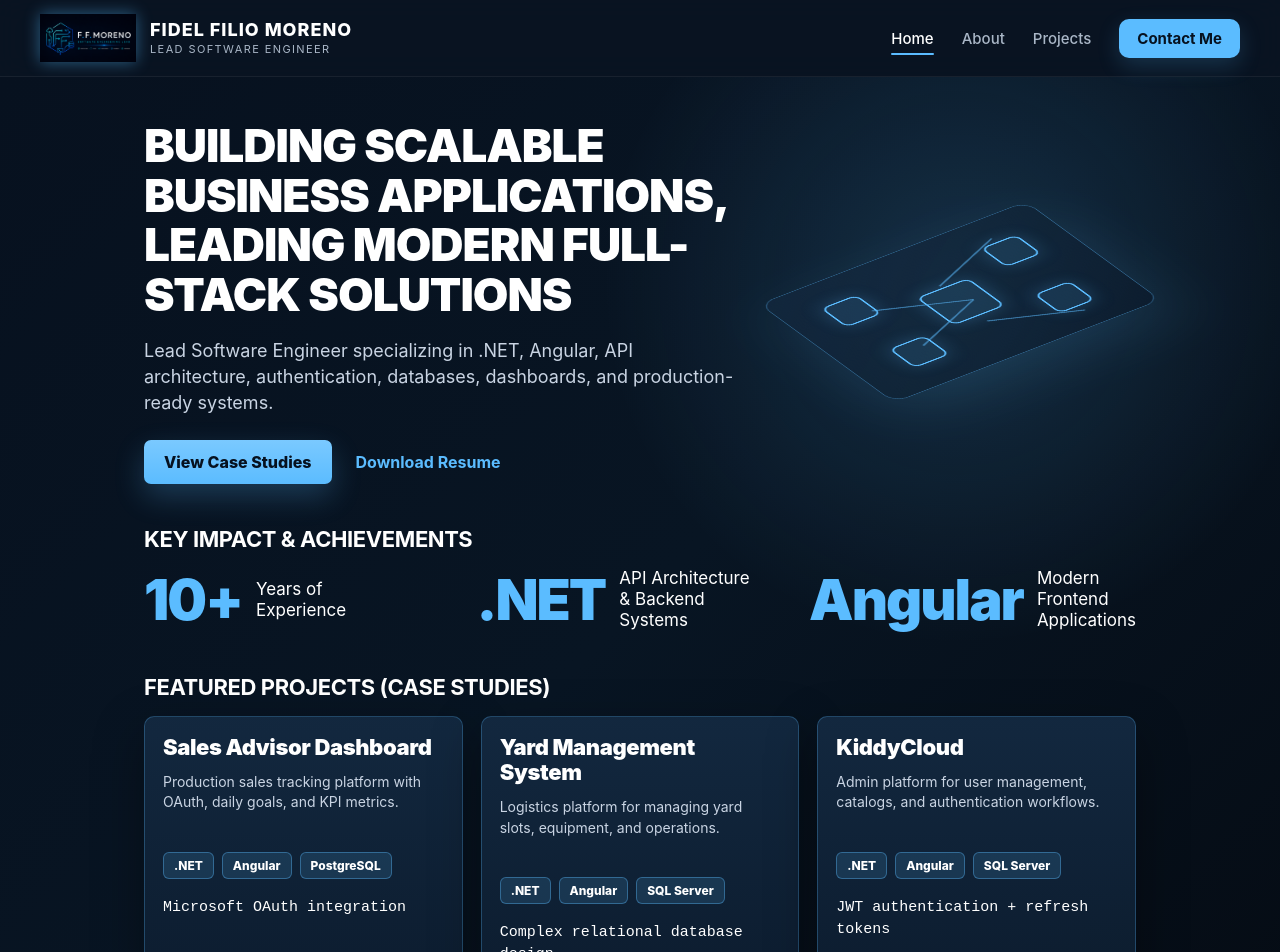
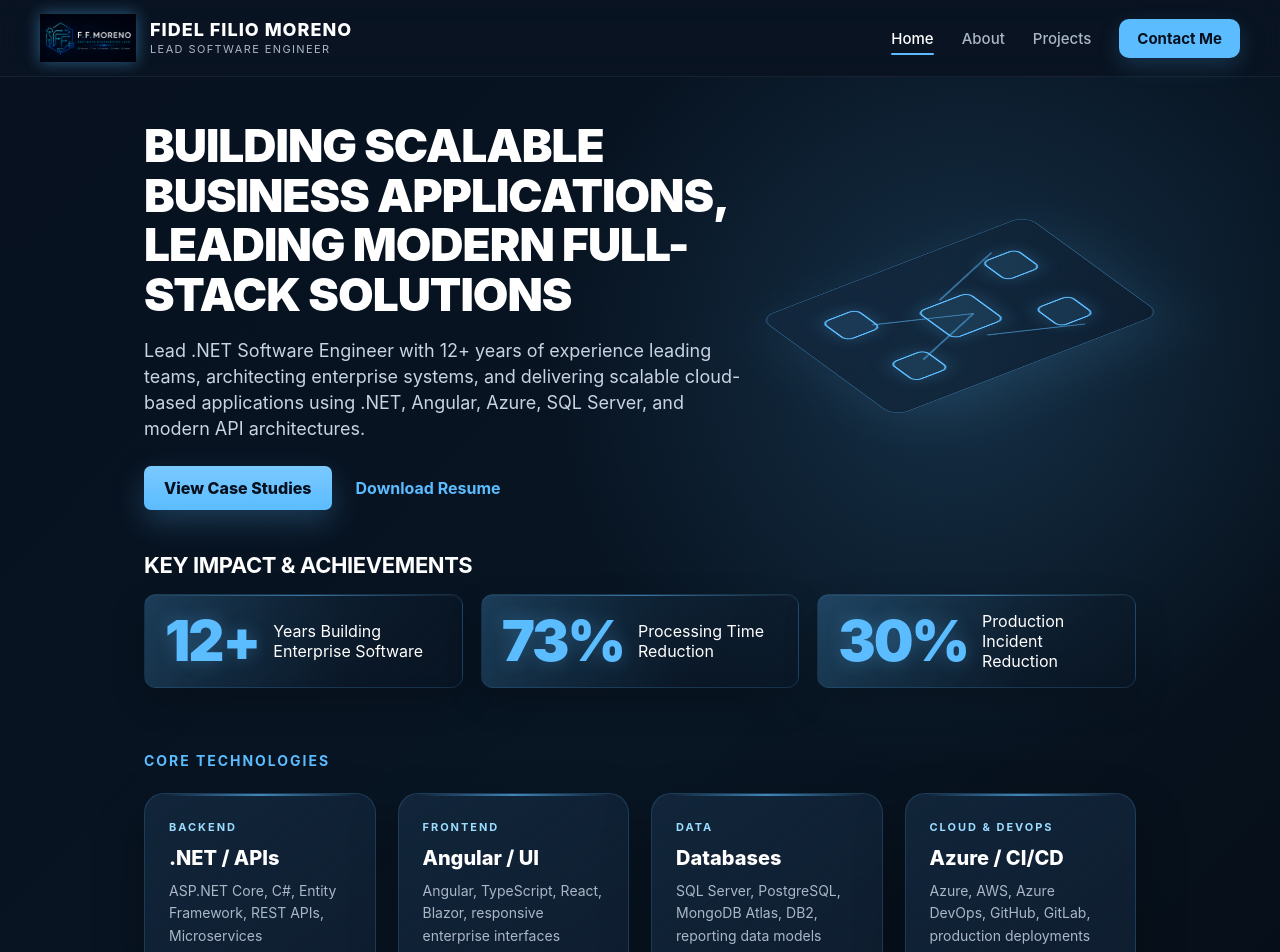
Before and after one commit to soyfidelfm/Portfolio, an Angular app: page / in a window 1280 px wide. Shown: the top 952 px of the page. Built offline with nearby package versions, Linux system fonts and the light colour scheme.

Commit message:
changes on card

```diff
--- a/src/app/core/data/projects.data.ts
+++ b/src/app/core/data/projects.data.ts
@@ -6,6 +6,9 @@ export const PROJECTS: Project[] = [
     slug: 'sales-advisor-dashboard',
     title: 'Sales Advisor Dashboard',
     description: 'Production sales tracking platform with OAuth, daily goals, and KPI metrics.',
+    overview: 'The Sales Advisor Dashboard is a sales performance platform designed to track daily goals, key performance indicators, and advisor activity in real time. It provides tools for monitoring credit card applications, memberships, and overall sales performance. The platform enables advisors to track their progress and daily metrics, while management gains visibility into performance data to support better decision-making and improve productivity across retail operations.',
+architecture: 'Built with Angular and .NET REST APIs using PostgreSQL in production, integrated with Microsoft OAuth for authentication and deployed using Render and Vercel for scalability.',
+impactText: 'Improves visibility of sales performance, centralizes KPI tracking, and enables faster decision-making for retail teams, increasing efficiency and productivity.',
     impact: [
       'Microsoft OAuth integration',
       'Daily sales KPI tracking',
@@ -21,19 +24,22 @@ export const PROJECTS: Project[] = [
     repoUrl: 'https://github.com/soyfidelfm/SAD'
   },
   {
-    id: 'yard-management-system',
-    slug: 'yard-management-system',
+    id: 'yms',
+    slug: 'yms',
     title: 'Yard Management System',
     description: 'Logistics platform for managing yard slots, equipment, and operations.',
+    overview: 'The Yard Management System is a logistics platform designed to improve real-time visibility and control of yard operations. It provides tools for managing yard slots, trailer and equipment tracking, dock scheduling, and check-in/check-out workflows. The platform enables operators to track movements and update statuses in real time, while administrators maintain full control over yard zones, equipment, and overall logistics operations.',
+    architecture: 'Built with Angular and .NET REST APIs using PostgreSQL in production, with OAuth authentication and a scalable deployment using Render and Vercel.',
+    impactText: 'Improves visibility of sales performance, centralizes KPI tracking, and enables better decision-making for retail operations.',
     impact: [
       'Complex relational database design',
       'Real-time operational dashboard',
       'JWT / Auth0 authentication',
       'Scalable API architecture'
     ],
-    tech: ['.NET', 'Angular', 'SQL Server'],
+    tech: ['.NET', 'Angular', 'MongoDB'],
     images: [
-      'assets/projects/YMS1.png',
+      'assets/YMS1.png',
       'assets/projects/yms-2.png'
     ],
     liveUrl: 'https://sad.thekiddycloud.com', // cambia luego
@@ -44,6 +50,9 @@ export const PROJECTS: Project[] = [
     slug: 'kiddycloud',
     title: 'KiddyCloud',
     description: 'Admin platform for user management, catalogs, and authentication workflows.',
+    overview: 'The Kiddy Cloud is a preschool management system designed to streamline daily operations and improve organization across educational environments. It provides tools for managing students, classroom assignments, material inventory, school activities, and a digital libraryThe platform enables teachers to manage their own classrooms and student data, while administrators maintain full control over groups, users, and overall school operations.',
+architecture: 'Built with Angular and .NET REST APIs using SQL Server, following a modular architecture with DTO-based design, role-based access control, and scalable backend services.',
+impactText: 'Simplifies school administration by providing a centralized platform for teachers and administrators, improving organization, reducing manual processes, and enabling better control of daily operations.',
     impact: [
       'JWT authentication + refresh tokens',
       'DTO-based API design',
--- a/src/app/core/models/project.model.ts
+++ b/src/app/core/models/project.model.ts
@@ -3,6 +3,9 @@ export interface Project {
   slug: string;          // para ruta /projects/:slug
   title: string;
   description: string;
+  overview?: string;    // descripción más detallada para la página de detalles
+  architecture?: string; // detalles técnicos y arquitectura del proyecto
+  impactText?: string;   // texto introductorio para la sección de impacto
   impact: string[];      // resultados medibles
   tech: string[];
   images?: string[];
--- a/src/app/pages/home/home.html
+++ b/src/app/pages/home/home.html
@@ -1,6 +1,8 @@
 <div class="portfolio-page">
 
   <main class="hero-section">
+
+    <!-- HERO -->
     <section class="hero-content">
       <div class="hero-text">
         <h2>
@@ -9,18 +11,24 @@
         </h2>
 
         <p>
-          Lead Software Engineer specializing in .NET, Angular, API architecture,
-          authentication, databases, dashboards, and production-ready systems.
+          Lead .NET Software Engineer with 12+ years of experience leading teams,
+          architecting enterprise systems, and delivering scalable cloud-based
+          applications using .NET, Angular, Azure, SQL Server, and modern API architectures.
         </p>
 
         <div class="hero-actions">
           <a href="#projects" class="btn-primary">View Case Studies</a>
-          <a href="assets/resume/Fidel-Resume.pdf" class="btn-link" target="_blank">
+
+          <a
+            href="assets/Fidel Filio Moreno Software Engineer Lead.docx"
+            class="btn-link"
+            target="_blank">
             Download Resume
           </a>
         </div>
       </div>
 
+      <!-- VISUAL -->
       <div class="hero-visual">
         <div class="diagram-card">
           <div class="node main-node"></div>
@@ -28,6 +36,7 @@
           <div class="node node-2"></div>
           <div class="node node-3"></div>
           <div class="node node-4"></div>
+
           <div class="line line-1"></div>
           <div class="line line-2"></div>
           <div class="line line-3"></div>
@@ -36,37 +45,72 @@
       </div>
     </section>
 
+    <!-- IMPACT -->
     <section class="impact-section">
       <h3>KEY IMPACT & ACHIEVEMENTS</h3>
 
       <div class="impact-grid">
         <div class="impact-item">
-          <strong>10+</strong>
-          <span>Years of<br />Experience</span>
+          <strong>12+</strong>
+          <span>Years Building<br />Enterprise Software</span>
         </div>
 
         <div class="impact-item">
-          <strong>.NET</strong>
-          <span>API Architecture<br />& Backend Systems</span>
+          <strong>73%</strong>
+          <span>Processing Time<br />Reduction</span>
         </div>
 
         <div class="impact-item">
-          <strong>Angular</strong>
-          <span>Modern Frontend<br />Applications</span>
+          <strong>30%</strong>
+          <span>Production Incident<br />Reduction</span>
         </div>
       </div>
     </section>
 
-    <section class="projects-section">
+    <!-- TECH -->
+    <section class="tech-section">
+      <h3>CORE TECHNOLOGIES</h3>
+
+      <div class="tech-cards">
+
+        <div class="tech-card">
+          <span class="tech-label">Backend</span>
+          <h4>.NET / APIs</h4>
+          <p>ASP.NET Core, C#, Entity Framework, REST APIs, Microservices</p>
+        </div>
+
+        <div class="tech-card">
+          <span class="tech-label">Frontend</span>
+          <h4>Angular / UI</h4>
+          <p>Angular, TypeScript, React, Blazor, responsive enterprise interfaces</p>
+        </div>
+
+        <div class="tech-card">
+          <span class="tech-label">Data</span>
+          <h4>Databases</h4>
+          <p>SQL Server, PostgreSQL, MongoDB Atlas, DB2, reporting data models</p>
+        </div>
+
+        <div class="tech-card">
+          <span class="tech-label">Cloud & DevOps</span>
+          <h4>Azure / CI/CD</h4>
+          <p>Azure, AWS, Azure DevOps, GitHub, GitLab, production deployments</p>
+        </div>
+
+      </div>
+    </section>
+
+    <!-- PROJECTS -->
+    <section class="projects-section" id="projects">
       <h3>FEATURED PROJECTS (CASE STUDIES)</h3>
 
       <div class="projects-grid">
         <app-project-card
   *ngFor="let p of projects"
-    [project]="p"
-    (click)="goToProject(p.slug)">
+  [project]="p">
 </app-project-card>
       </div>
     </section>
+
   </main>
 </div>
--- a/src/app/pages/home/home.scss
+++ b/src/app/pages/home/home.scss
@@ -258,14 +258,92 @@
 
 .impact-grid {
   display: grid;
-  grid-template-columns: repeat(3, 1fr);
-  gap: 42px;
+  grid-template-columns: repeat(3, minmax(0, 1fr));
+  gap: 18px;
 }
 
 .impact-item {
+  position: relative;
+  overflow: hidden;
+
   display: flex;
   align-items: center;
   gap: 14px;
+
+  min-height: 76px;
+  padding: 16px 20px;
+  border-radius: 12px;
+
+  background:
+    linear-gradient(
+      135deg,
+      rgba(91, 188, 255, 0.18) 0%,
+      rgba(91, 188, 255, 0.08) 38%,
+      rgba(15, 30, 48, 0.36) 72%,
+      rgba(15, 30, 48, 0.08) 100%
+    );
+
+  border: 1px solid rgba(91, 188, 255, 0.16);
+  box-shadow:
+    inset 0 1px 0 rgba(255, 255, 255, 0.04),
+    0 14px 35px rgba(0, 0, 0, 0.18);
+
+  backdrop-filter: blur(8px);
+  -webkit-backdrop-filter: blur(8px);
+
+  transition:
+    transform 0.25s ease,
+    border-color 0.25s ease,
+    box-shadow 0.25s ease,
+    background 0.25s ease;
+
+  &::before {
+    content: "";
+    position: absolute;
+    inset: 0;
+
+    background: linear-gradient(
+      90deg,
+      rgba(91, 188, 255, 0.16),
+      transparent 62%
+    );
+
+    opacity: 0.55;
+    pointer-events: none;
+  }
+
+  &::after {
+    content: "";
+    position: absolute;
+    top: 0;
+    left: 16px;
+    right: 16px;
+    height: 1px;
+
+    background: linear-gradient(
+      90deg,
+      transparent,
+      rgba(91, 188, 255, 0.75),
+      transparent
+    );
+
+    opacity: 0.7;
+    pointer-events: none;
+  }
+
+  &:hover {
+    transform: translateY(-3px);
+    border-color: rgba(91, 188, 255, 0.38);
+    box-shadow:
+      inset 0 1px 0 rgba(255, 255, 255, 0.06),
+      0 18px 44px rgba(91, 188, 255, 0.12);
+  }
+
+  strong,
+  span {
+    position: relative;
+    z-index: 1;
+  }
 
   strong {
     color: $primary;
@@ -273,11 +351,12 @@
     line-height: 1;
     font-weight: 900;
     letter-spacing: -2px;
+    text-shadow: 0 0 18px rgba(91, 188, 255, 0.28);
   }
 
   span {
     color: $text-main;
-    font-size: 17px;
+    font-size: 16px;
     line-height: 1.25;
   }
 }
@@ -341,7 +420,108 @@
   font-family: 'Courier New', monospace;
 }
 
+/* TECH SECTION */
+.tech-section {
+  margin-top: 64px;
+
+  h3 {
+    margin-bottom: 24px;
+    color: #5bbcff;
+    font-size: 14px;
+    letter-spacing: 0.14em;
+    text-transform: uppercase;
+  }
+}
+
+.tech-cards {
+  display: grid;
+  grid-template-columns: repeat(4, minmax(0, 1fr));
+  gap: 22px;
+  margin-top: 12px;
+}
+
+.tech-card {
+  position: relative;
+  min-height: 160px;
+  padding: 26px 24px;
+  border-radius: 20px;
+  overflow: hidden;
+
+  background:
+    linear-gradient(145deg, rgba(91, 188, 255, 0.06), rgba(15, 30, 48, 0.9)),
+    rgba(15, 30, 48, 0.86);
+
+  border: 1px solid rgba(91, 188, 255, 0.18);
+  box-shadow: 0 20px 50px rgba(0, 0, 0, 0.28);
+
+  display: flex;
+  flex-direction: column;
+  justify-content: flex-start;
+
+  transition:
+    transform 0.25s ease,
+    border-color 0.25s ease,
+    background 0.25s ease,
+    box-shadow 0.25s ease;
+
+  &:hover {
+    transform: translateY(-6px) scale(1.02);
+    border-color: rgba(91, 188, 255, 0.55);
+    background:
+      linear-gradient(145deg, rgba(91, 188, 255, 0.1), rgba(18, 38, 60, 0.95)),
+      rgba(18, 38, 60, 0.95);
+    box-shadow: 0 26px 60px rgba(91, 188, 255, 0.18);
+  }
+
+  &::before {
+    content: "";
+    position: absolute;
+    top: 0;
+    left: 20px;
+    right: 20px;
+    height: 2px;
+    background: linear-gradient(90deg, transparent, #5bbcff, transparent);
+    opacity: 0.65;
+  }
+
+  .tech-label {
+    display: inline-flex;
+    margin-bottom: 12px;
+    color: #9bdcff;
+    font-size: 11px;
+    font-weight: 700;
+    letter-spacing: 0.18em;
+    text-transform: uppercase;
+  }
+
+  h4 {
+    margin: 0 0 10px;
+    color: #ffffff;
+    font-size: 20px;
+    font-weight: 800;
+  }
+
+  p {
+    margin: 0;
+    color: #aab7c7;
+    font-size: 14px;
+    line-height: 1.6;
+  }
+}
+
 /* RESPONSIVE */
+@media (max-width: 1200px) {
+  .tech-cards {
+    grid-template-columns: repeat(2, minmax(0, 1fr));
+  }
+}
+
+@media (max-width: 1100px) {
+  .tech-cards {
+    grid-template-columns: repeat(2, minmax(0, 1fr));
+  }
+}
+
 @media (max-width: 850px) {
   .topbar {
     height: auto;
@@ -368,10 +548,26 @@
   .impact-grid,
   .projects-grid {
     grid-template-columns: 1fr;
+    gap: 14px;
+  }
+
+  .impact-item {
+    min-height: 72px;
   }
 
   .impact-item strong {
     font-size: 44px;
+  }
+}
+
+@media (max-width: 640px) {
+  .tech-cards {
+    grid-template-columns: 1fr;
+  }
+
+  .tech-card {
+    min-height: auto;
+    padding: 24px 22px;
   }
 }
 
--- a/src/app/pages/project-detail/project-detail.html
+++ b/src/app/pages/project-detail/project-detail.html
@@ -1,24 +1,39 @@
 <section *ngIf="project; else notFound" class="project-detail">
+
   <a routerLink="/projects" class="back-link">← Back to projects</a>
 
+  <!-- HERO -->
   <div class="hero">
-    <div>
+    <div class="hero-text">
       <p class="eyebrow">Featured Project</p>
+
       <h1>{{ project.title }}</h1>
-      <p class="subtitle">{{ project.subtitle }}</p>
-      <p class="description">{{ project.description }}</p>
 
+      <p class="description">
+        {{ project.description }}
+      </p>
+
+      <!-- ACTIONS -->
       <div class="actions">
-        <a *ngIf="project.demoUrl" [href]="project.demoUrl" target="_blank" class="btn-primary">
+        <a
+          *ngIf="project.liveUrl"
+          [href]="project.liveUrl"
+          target="_blank"
+          class="btn-primary">
           Live Demo
         </a>
 
-        <a *ngIf="project.githubUrl" [href]="project.githubUrl" target="_blank" class="btn-secondary">
+        <a
+          *ngIf="project.repoUrl"
+          [href]="project.repoUrl"
+          target="_blank"
+          class="btn-secondary">
           GitHub
         </a>
       </div>
     </div>
 
+    <!-- IMAGES -->
     <div class="carousel">
       <img
         class="main-image"
@@ -38,11 +53,42 @@
     </div>
   </div>
 
+  <!-- 🧠 OVERVIEW -->
+  <div class="section">
+    <h3 class="subtitle">Overview</h3>
+    <p>{{ project.overview }}</p>
+  </div>
+
+  <!-- ⚙️ FEATURES -->
+  <div class="impact-section">
+    <h3 class="subtitle">Key Features</h3>
+
+    <ul class="impact-list">
+      <li *ngFor="let item of project.impact">
+        {{ item }}
+      </li>
+    </ul>
+  </div>
+
+  <!-- 🧱 ARCHITECTURE -->
+  <div class="section">
+    <h3 class="subtitle">Architecture</h3>
+    <p>{{ project.architecture }}</p>
+  </div>
+
+  <!-- 📈 IMPACT -->
+  <div class="section">
+    <h3 class="subtitle">Impact</h3>
+    <p>{{ project.impactText }}</p>
+  </div>
+
+  <!-- TECH STACK -->
   <div class="tech-stack">
-    <span *ngFor="let tech of project.techStack">
+    <span *ngFor="let tech of project.tech">
       {{ tech }}
     </span>
   </div>
+
 </section>
 
 <ng-template #notFound>
--- a/src/app/pages/projects/projects.ts
+++ b/src/app/pages/projects/projects.ts
@@ -1,8 +1,9 @@
 import { Component } from '@angular/core';
+import { RouterLink } from '@angular/router';
 
 @Component({
   selector: 'app-projects',
-  imports: [],
+  imports: [RouterLink],
   templateUrl: './projects.html',
   styleUrl: './projects.scss',
 })
```
Also changed, not shown: src/app/pages/home/home.ts (+7 -7 lines), src/app/pages/project-detail/project-detail.scss (+22 -0 lines), src/app/pages/projects/projects.html (+7 -10 lines), src/app/shared/components/project-card/project-card.ts (+2 -6 lines). Lines whose indentation alone changed are shown as unchanged.
